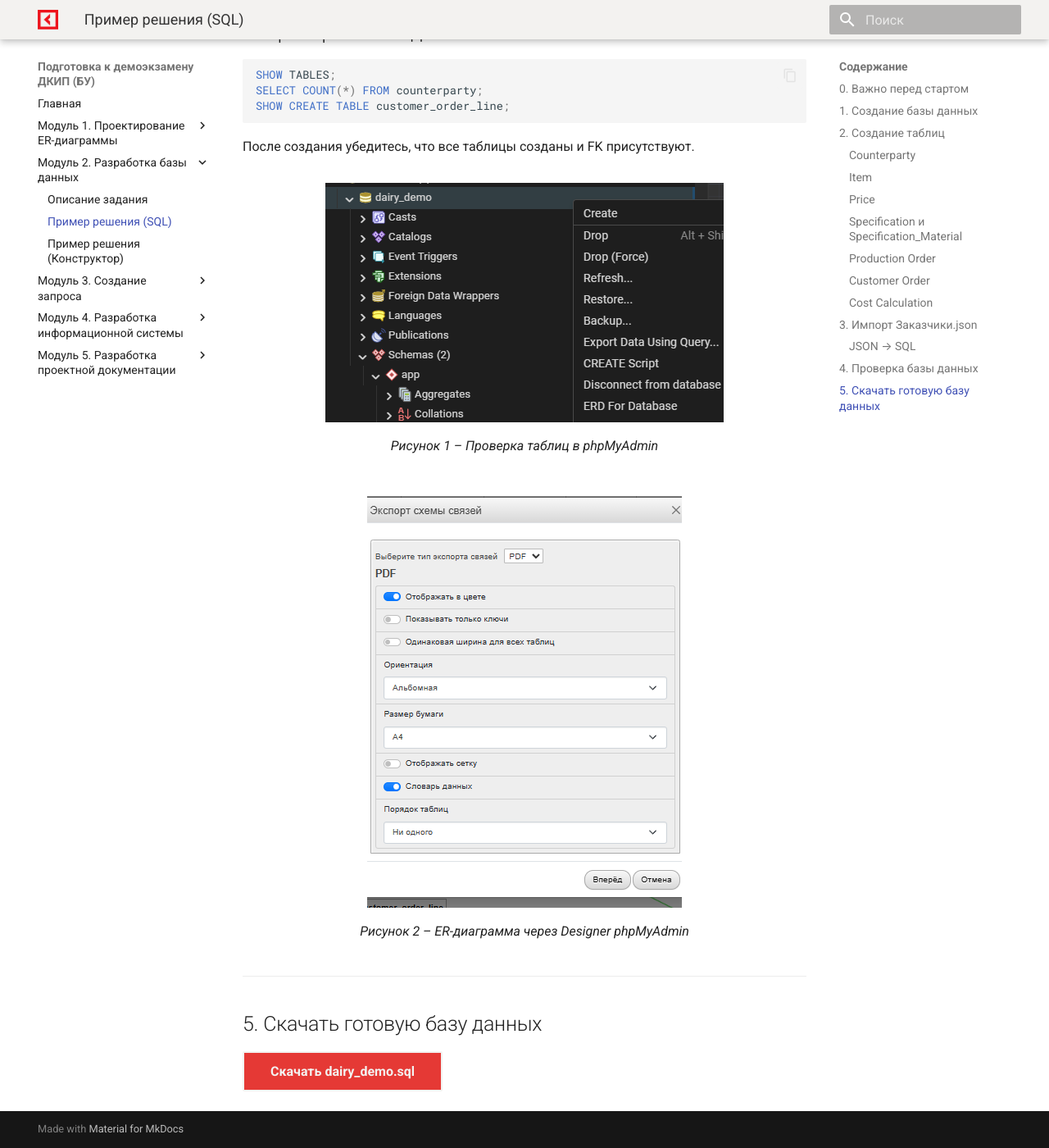
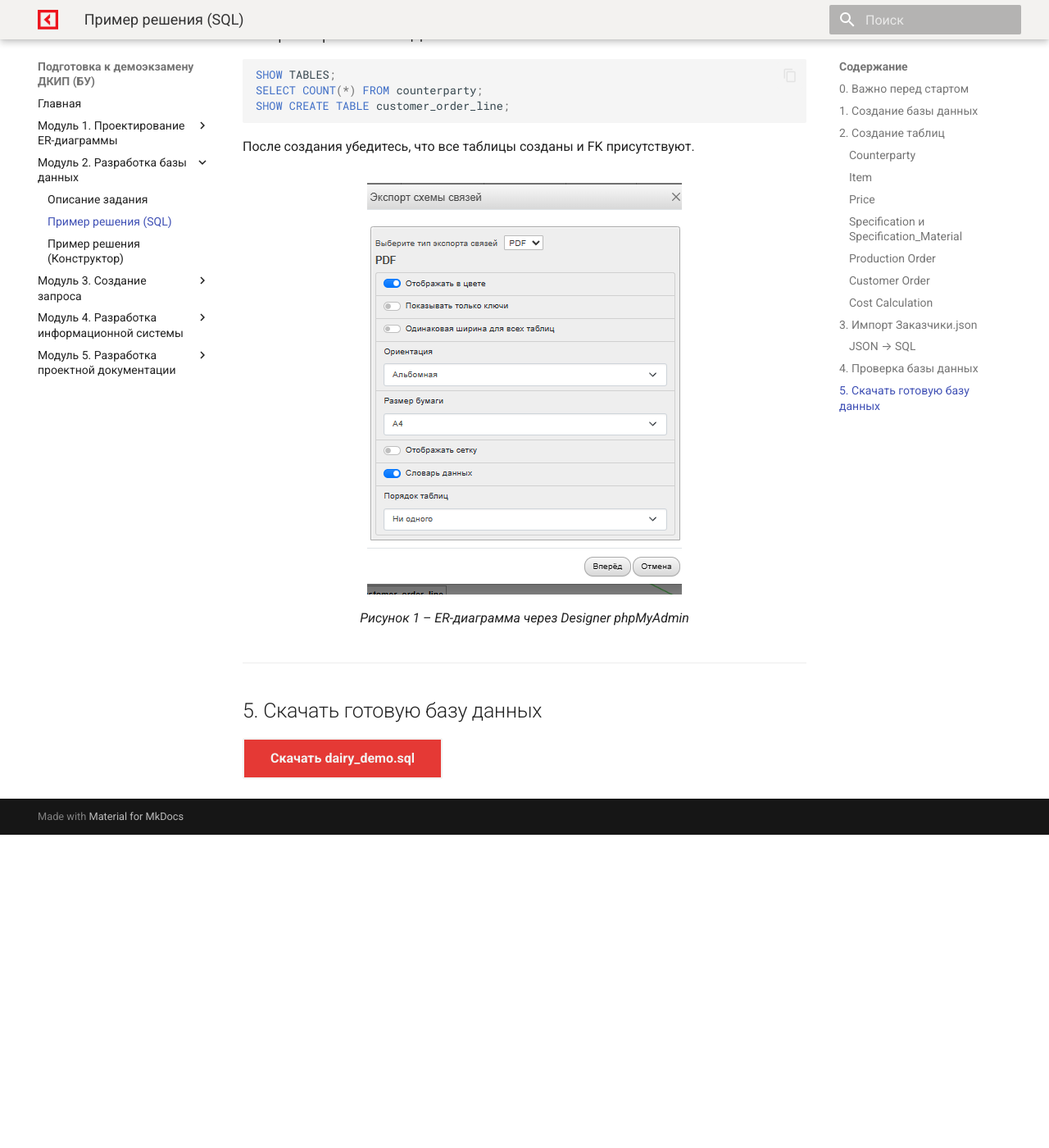
Before and after one commit to OlgaKraven/min.demo.dkip-2025, an MkDocs documentation site: the page built from docs/module2/example_solution.md, in a window 1280 px wide and 1400 px high, scrolled down 5033 px. Shown: the whole window at 82% size. Built offline with MkDocs 1.6.1 and Material for MkDocs 9.7.7, drawn with Linux system fonts in a browser that asks for light colours; after the commit the page ends 6051 px from its top, so only the background shows below that.

Commit message:
first commit

```diff
--- a/docs/module2/example_solution.md
+++ b/docs/module2/example_solution.md
@@ -251,16 +251,11 @@ SHOW CREATE TABLE customer_order_line;
 
 После создания убедитесь, что все таблицы созданы и FK присутствуют.
 
-![Проверка базы данных](../assets/images/11.png)
-
-/// caption
-Рисунок 1 – Проверка таблиц в phpMyAdmin
-///
 
 ![ER-диаграмма в Designer](../assets/images/13.png)
 
 /// caption
-Рисунок 2 – ER-диаграмма через Designer phpMyAdmin
+Рисунок 1 – ER-диаграмма через Designer phpMyAdmin
 ///
 
 ---
```
